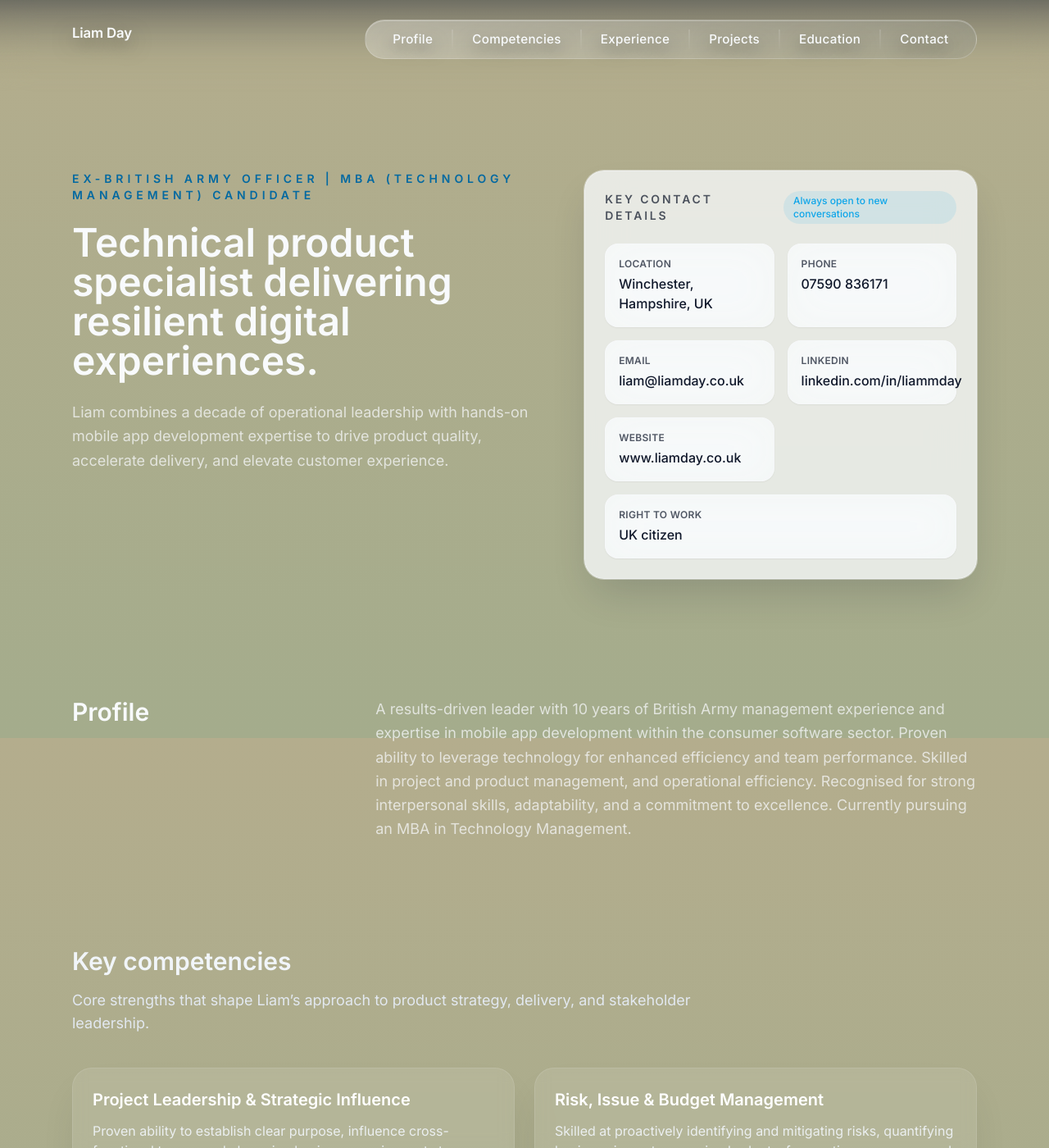
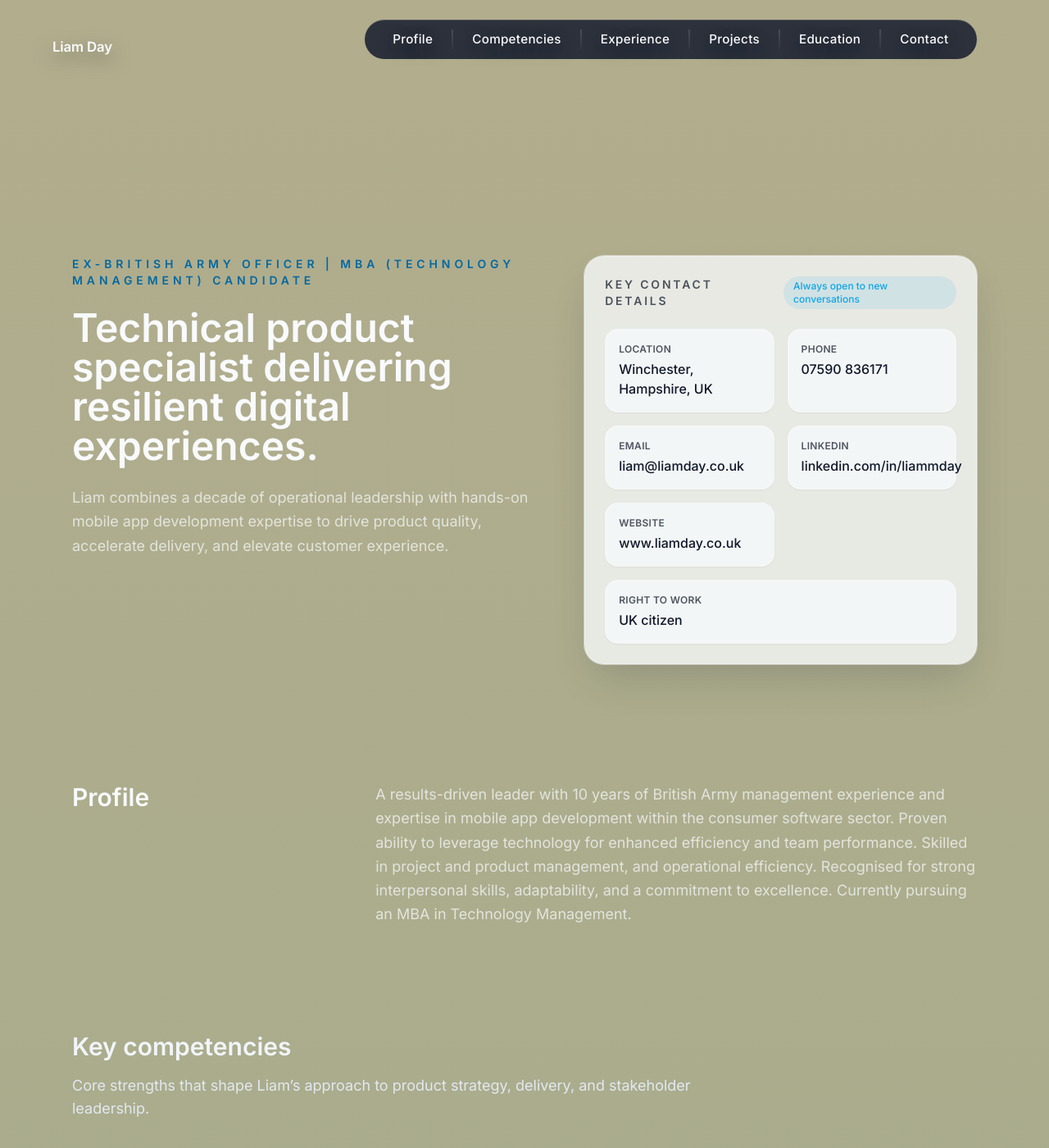
Before and after one commit to liammday/liamday-site, a Jekyll site: the page built from index.md, in a window 1280 px wide and 1400 px high. Shown: the whole window at 82% size. Built offline with Jekyll 4.4.1, drawn with Linux system fonts in a browser that asks for light colours.

Commit message:
Adjust background gradient and navigation layout

```diff
--- a/_layouts/default.html
+++ b/_layouts/default.html
@@ -179,6 +179,7 @@
 
       const applyGradient = () => {
         const { gradient, top, bottom } = getGradientForTime(new Date());
+        document.documentElement.style.setProperty('--sky-gradient', gradient);
         document.body.style.setProperty('--sky-gradient', gradient);
         applyDynamicPalette(top, bottom);
       };
--- a/assets/css/style.scss
+++ b/assets/css/style.scss
@@ -38,15 +38,36 @@ html.has-mobile-nav {
   overflow: hidden;
 }
 
-body {
-  background: #030712;
+html {
+  min-height: 100%;
+  background-color: #030712;
   background-image: var(--sky-gradient);
   background-attachment: fixed;
   background-repeat: no-repeat;
-  background-size: cover;
+  background-size: 100% calc(100% + 40vh);
+  background-position: center calc(-20vh);
+  transition: background-image 1s ease;
+}
+
+body {
+  position: relative;
+  background: transparent;
+  color: var(--dynamic-text-on-background);
+  transition: color 0.6s ease;
+}
+
+body::before {
+  content: '';
+  position: fixed;
+  inset: -30vh 0 -20vh;
+  background-image: var(--sky-gradient);
+  background-repeat: no-repeat;
+  background-size: 100% calc(100% + 50vh);
   background-position: center top;
-  color: var(--dynamic-text-on-background);
-  transition: background-image 1s ease, color 0.6s ease;
+  pointer-events: none;
+  z-index: -2;
+  transform: translateZ(0);
+  transition: background-image 1s ease;
 }
 
 .text-dynamic {
@@ -73,8 +94,6 @@ body {
   background: var(--dynamic-glass-background);
   border-color: var(--dynamic-glass-border);
   color: var(--dynamic-glass-text);
-  backdrop-filter: blur(24px);
-  -webkit-backdrop-filter: blur(24px);
   transition: background-color 0.6s ease, border-color 0.6s ease, color 0.6s ease, box-shadow 0.6s ease;
 }
 
@@ -83,7 +102,7 @@ body {
 }
 
 .site-header {
-  position: fixed;
+  position: relative;
   top: 0;
   left: 0;
   width: 100%;
@@ -92,7 +111,6 @@ body {
   justify-content: center;
   padding: 0 var(--header-padding-x);
   transition: transform 0.4s ease, opacity 0.4s ease;
-  isolation: isolate;
   --header-edge: clamp(
     var(--header-padding-x),
     calc((100vw - var(--header-max-width)) / 2 + var(--header-padding-x)),
@@ -103,25 +121,7 @@ body {
 }
 
 .site-header::before {
-  content: '';
-  position: absolute;
-  top: -20px;
-  left: 0;
-  right: 0;
-  height: calc(var(--header-height) + 40px);
-  background: linear-gradient(
-    180deg,
-    rgba(15, 23, 42, 0.6) 0%,
-    rgba(15, 23, 42, 0.35) 35%,
-    rgba(15, 23, 42, 0.08) 70%,
-    rgba(15, 23, 42, 0) 100%
-  );
-  backdrop-filter: blur(20px);
-  -webkit-backdrop-filter: blur(20px);
-  -webkit-mask-image: linear-gradient(180deg, rgba(255, 255, 255, 1), rgba(255, 255, 255, 0));
-  mask-image: linear-gradient(180deg, rgba(255, 255, 255, 1), rgba(255, 255, 255, 0));
-  pointer-events: none;
-  z-index: -1;
+  content: none;
 }
 
 .site-header[data-collapsed='true'] {
@@ -138,7 +138,6 @@ body {
   padding: 1.5rem 0;
   min-height: var(--header-height);
   transition: padding 0.3s ease;
-  pointer-events: none;
 }
 
 .site-header[data-collapsed='true'] .site-header__bar {
@@ -146,18 +145,15 @@ body {
 }
 
 .site-header__brand {
-  position: fixed;
-  top: var(--header-brand-top);
-  left: var(--header-edge);
-  z-index: 70;
+  position: relative;
+  z-index: auto;
   font-size: 1.05rem;
   font-weight: 600;
   letter-spacing: -0.01em;
   color: var(--dynamic-text-on-background);
   text-decoration: none;
-  pointer-events: auto;
   text-shadow: 0 8px 24px rgba(15, 23, 42, 0.55);
-  transition: color 0.3s ease, top 0.3s ease;
+  transition: color 0.3s ease;
 }
 
 .site-nav {
@@ -167,6 +163,7 @@ body {
   z-index: 70;
   display: flex;
   align-items: center;
+  justify-content: flex-end;
   gap: 1rem;
   pointer-events: auto;
   transition: top 0.3s ease;
@@ -223,10 +220,8 @@ body {
   padding: 1.5rem;
   margin: 0;
   border-radius: 1.5rem;
-  background: linear-gradient(180deg, rgba(15, 23, 42, 0.76), rgba(15, 23, 42, 0.55));
-  box-shadow: 0 28px 60px -35px rgba(15, 23, 42, 0.6), inset 0 1px 0 rgba(255, 255, 255, 0.18);
-  backdrop-filter: blur(24px) saturate(140%);
-  -webkit-backdrop-filter: blur(24px) saturate(140%);
+  background: rgba(15, 23, 42, 0.92);
+  box-shadow: 0 28px 60px -35px rgba(15, 23, 42, 0.6), inset 0 1px 0 rgba(255, 255, 255, 0.1);
   opacity: 0;
   visibility: hidden;
   transform: translateY(-14px) scale(0.98);
@@ -247,7 +242,7 @@ body {
 .site-nav__overlay {
   position: fixed;
   inset: 0;
-  background: radial-gradient(circle at top, rgba(15, 23, 42, 0.45), rgba(2, 6, 23, 0.72));
+  background: rgba(2, 6, 23, 0.6);
   opacity: 0;
   visibility: hidden;
   transition: opacity 0.4s ease, visibility 0.4s ease;
@@ -301,10 +296,8 @@ body {
     padding: 0.45rem 0.65rem;
     margin: 0;
     border-radius: 9999px;
-    background: transparent;
-    box-shadow: none;
-    backdrop-filter: none;
-    -webkit-backdrop-filter: none;
+    background: rgba(15, 23, 42, 0.82);
+    box-shadow: 0 18px 36px -24px rgba(15, 23, 42, 0.9), inset 0 1px 0 rgba(255, 255, 255, 0.16);
     opacity: 1;
     visibility: visible;
     transform: translateY(0) scale(1);
@@ -315,17 +308,7 @@ body {
   }
 
   .site-nav__list::before {
-    content: '';
-    position: absolute;
-    inset: 0;
-    border-radius: inherit;
-    background: linear-gradient(140deg, rgba(255, 255, 255, 0.32), rgba(148, 163, 184, 0.12));
-    border: 1px solid rgba(255, 255, 255, 0.22);
-    box-shadow: 0 18px 36px -24px rgba(15, 23, 42, 0.9), inset 0 1px 0 rgba(255, 255, 255, 0.25);
-    backdrop-filter: blur(24px);
-    -webkit-backdrop-filter: blur(24px);
-    opacity: 0.95;
-    z-index: -1;
+    content: none;
   }
 
   .site-nav[data-collapsed='true'] .site-nav__list {
@@ -391,8 +374,8 @@ body {
   }
 
   .site-nav__overlay {
-    backdrop-filter: blur(14px);
-    -webkit-backdrop-filter: blur(14px);
+    backdrop-filter: none;
+    -webkit-backdrop-filter: none;
   }
 }
 
```
